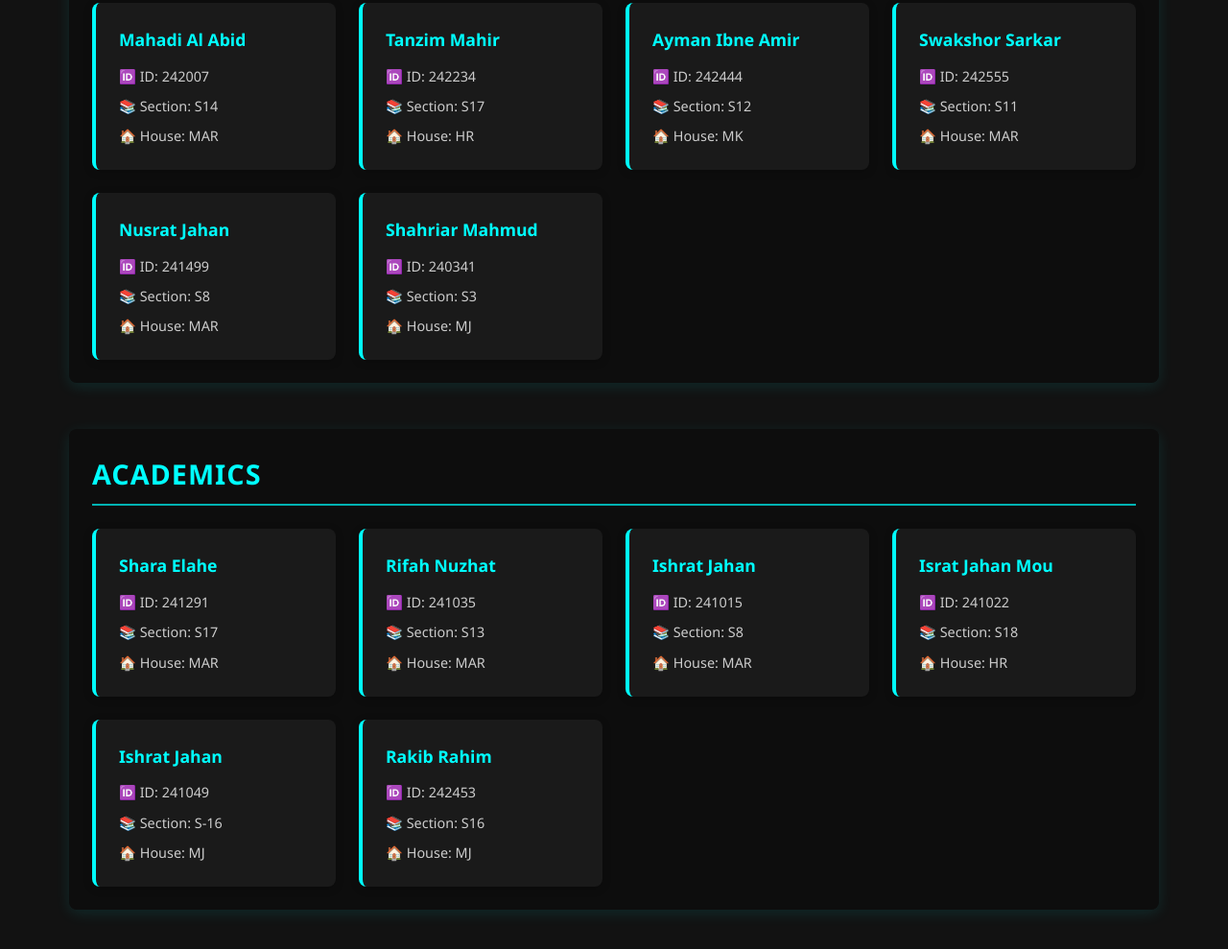
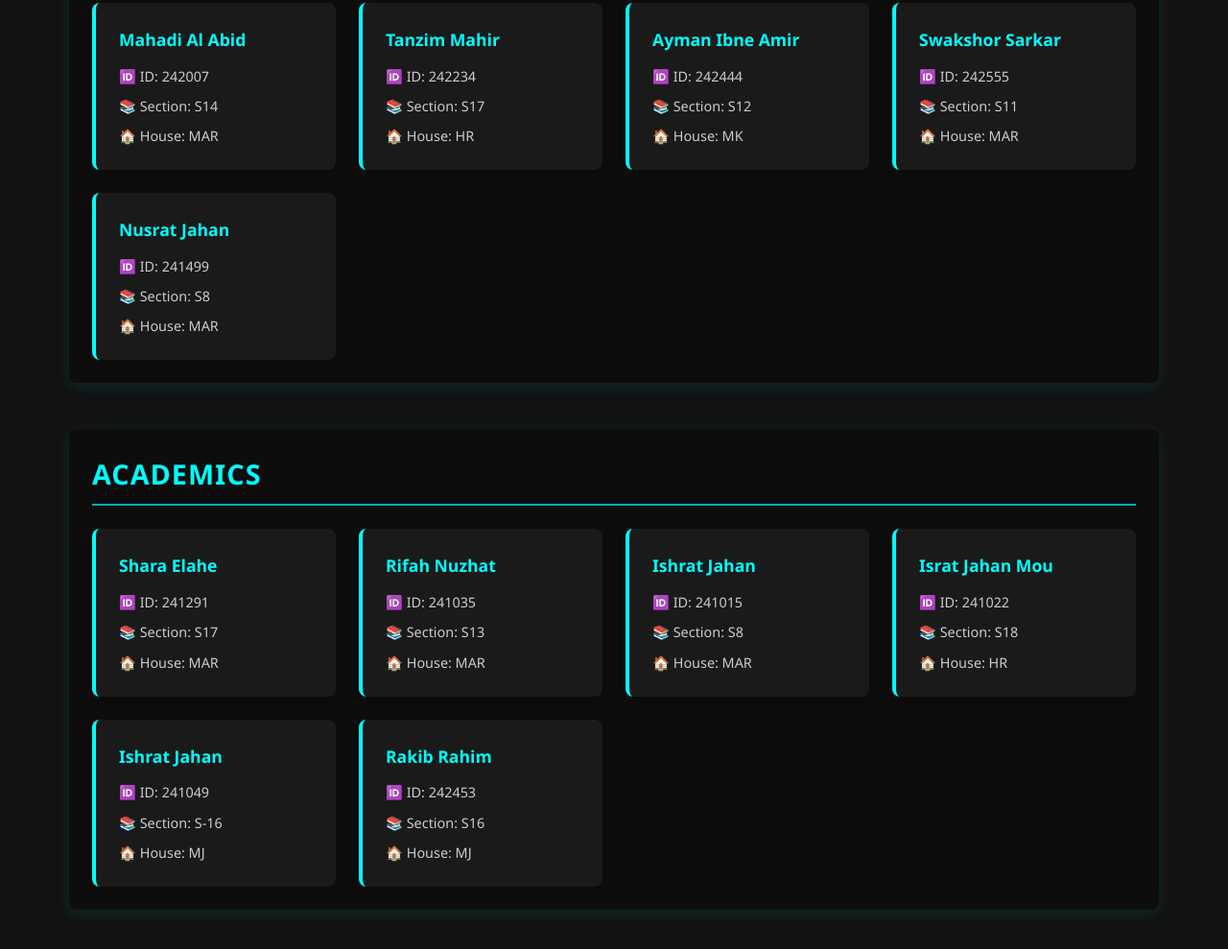
Before and after one commit to accroboticsclub/subexecutives26, a plain HTML site: page index.html in a window 1280 px wide. Shown: the part 1991-2980 px from the top of the page at 96% size. Drawn offline with Linux system fonts and the light colour scheme.

Commit message:
Update index.html

```diff
--- a/index.html
+++ b/index.html
@@ -217,15 +217,8 @@
                             <span class="member-house">House: MAR</span>
                         </div>
                     </div>
-                    <div class="member-card">
-                        <div class="member-info">
-                            <span class="member-name">Shahriar Mahmud</span>
-                            <span class="member-id">ID: 240341</span>
-                            <span class="member-section">Section: S3</span>
-                            <span class="member-house">House: MJ</span>
-                        </div>
-                    </div>
-                </div>
+
+             </div>
             </section>
 
             <!-- Academics Sector -->
```
